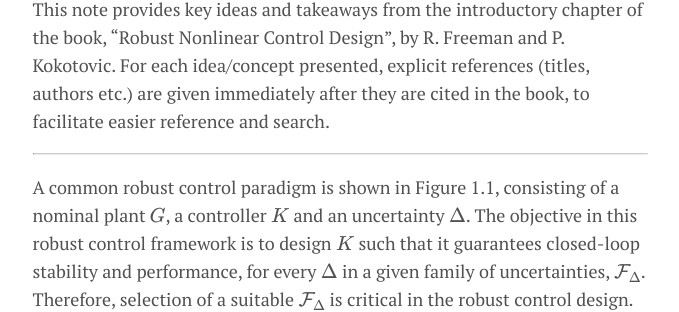
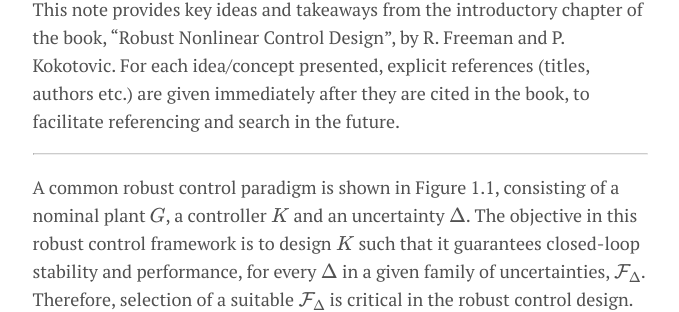
Before and after one commit to CheeGY/cheegy.github.io, a Jekyll site: the page built from _posts/2021-01-10-IntroChapterFreeman.md, in a window 1280 px wide and 900 px high, scrolled down 452 px. Shown: the part 263-575 px from the top of the window, without its empty margins (300-979 px from the left). Built offline with Jekyll 4.4.1, drawn with Linux system fonts in a browser that asks for light colours; formulas are drawn with MathJax 3.

Commit message:
Update 2021-01-10-IntroChapterFreeman.md

```diff
--- a/_posts/2021-01-10-IntroChapterFreeman.md
+++ b/_posts/2021-01-10-IntroChapterFreeman.md
@@ -7,7 +7,7 @@ tags: [robust control, nonlinear control]
 image: post5.jpg
 use_math: true
 ---
-This note provides key ideas and takeaways from the introductory chapter of the book, "Robust Nonlinear Control Design", by R. Freeman and P. Kokotovic. For each idea/concept presented, explicit references (titles, authors etc.) are given immediately after they are cited in the book, to facilitate easier reference and search.
+This note provides key ideas and takeaways from the introductory chapter of the book, "Robust Nonlinear Control Design", by R. Freeman and P. Kokotovic. For each idea/concept presented, explicit references (titles, authors etc.) are given immediately after they are cited in the book, to facilitate referencing and search in the future.
 
 ---
 
```
